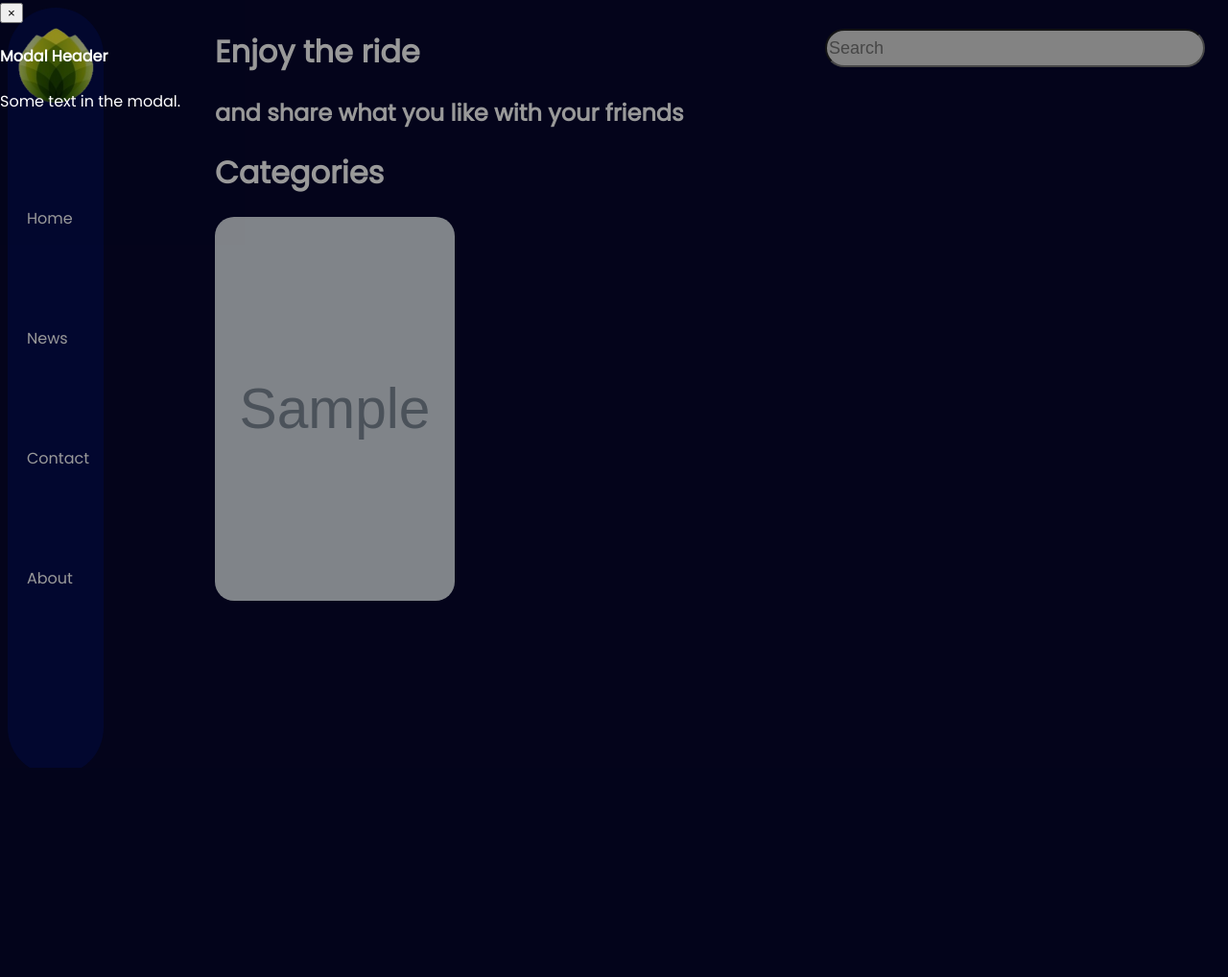
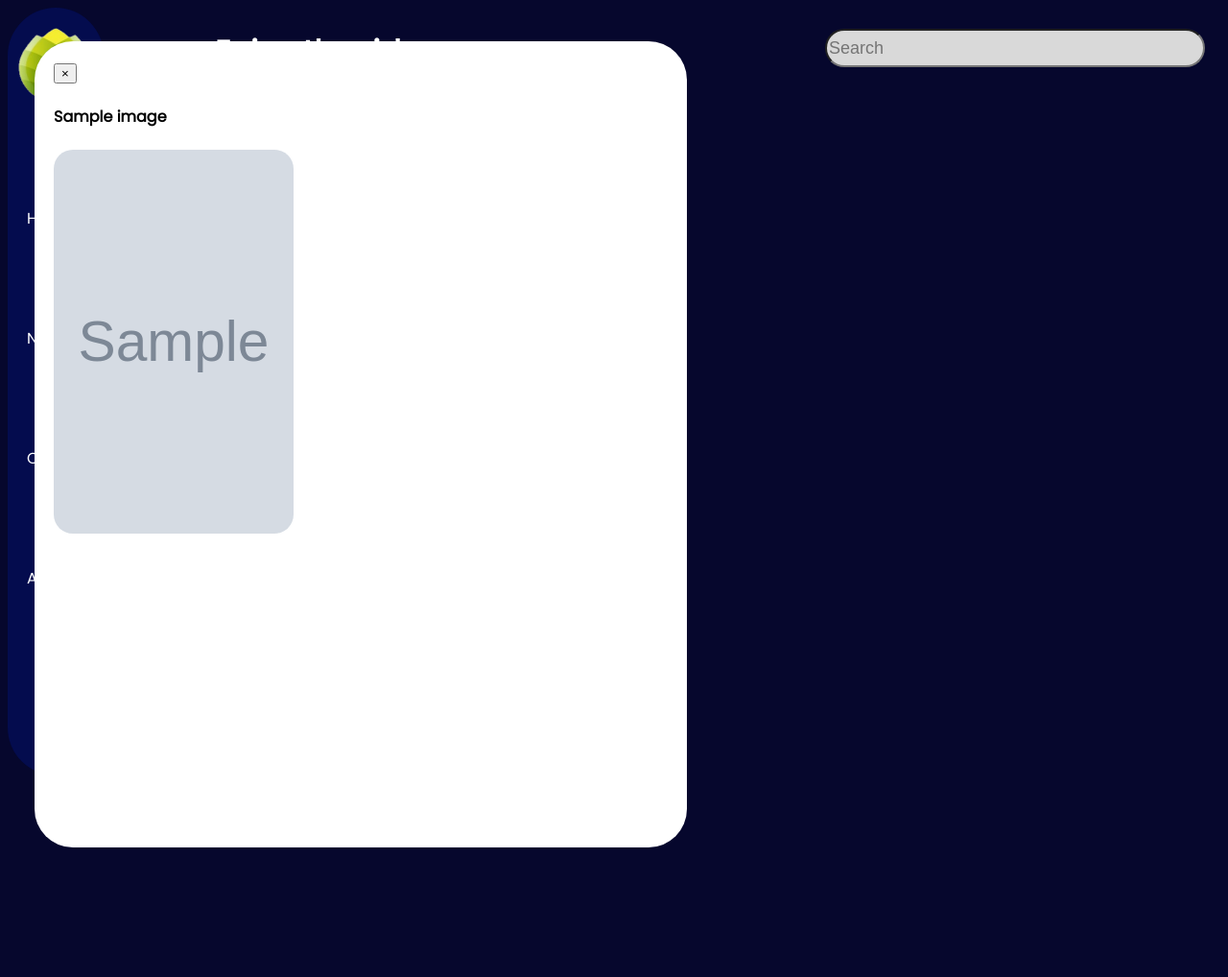
Before and after one commit to Charity-Mutembei/Django-Gallery-App, a Django app: page / in a window 1280 px wide, after a click that opens the changed part. Shown: the whole page at 96% size. Before the commit the page ends 800 px from the top, so only its background shows below. Run offline with Django 4.2, Linux system fonts and the light colour scheme; tables that the repository leaves empty hold one stand-in row (values such as "Sample post"); grey boxes marked "Sample" are stand-in pictures; some libraries are stand-ins or nearby versions.

Commit message:
Feat: Modal installed and styled

```diff
--- a/gallery/templates/landing.html
+++ b/gallery/templates/landing.html
@@ -7,13 +7,14 @@
     display: none;
     position:fixed;
     z-index:1;
-    left: 0;
-    top: 0;
-    width: 100%;
+    left: 36px;
+    top: 43px;
+    border-radius: 40px;
+    padding: 20px;
+    width: 50%;
     height: 100%;
     overflow: auto;
-    background-color: rgb(0,0,0);
-    background-color: rgba(0,0,0,0.4);
+    background-color: white;
   }
 </style>
 <body style="overflow-x: hidden;">
@@ -42,6 +43,7 @@
 
         {%endfor%}
       </div>
+      {%for image in images%}
 
       <!-- Modal  -->
       <div id="myModal" class="modal fade" role="dialog">
@@ -51,7 +53,14 @@
           <div class="modal-content">
             <div class="modal-header">
               <button type="button" class="close" data-dismiss="modal">&times;</button>
-              <h4 class="modal-title">Modal Header</h4>
+              <div class="row">
+                <div class="col">
+                  <h4 class="modal-title" style="color: black;">{{image.name}}</h4>
+                </div>
+                <div class="col">
+                  <img class="card-img-top" id="trigger" src="{{image.image_photo.url}}" alt="Card image cap" style="width: 250px; height: 400px; border-radius: 20px;" >
+                </div>
+              </div>
             </div>
             <div class="modal-body">
               <p>Some text in the modal.</p>
@@ -61,6 +70,8 @@
         </div>
       </div>
     </div>
+
+    {%endfor%}
 
 
   </div>
```
